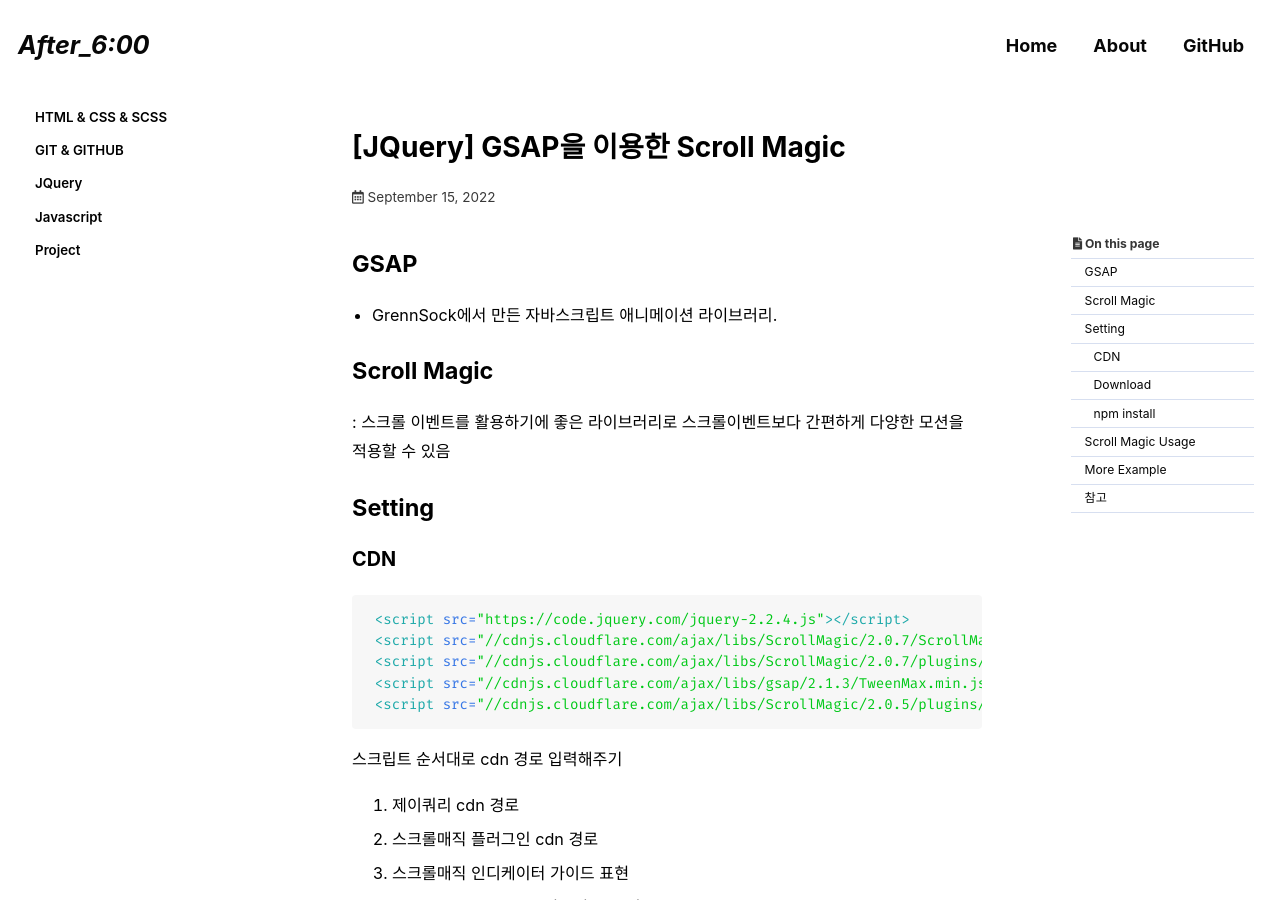
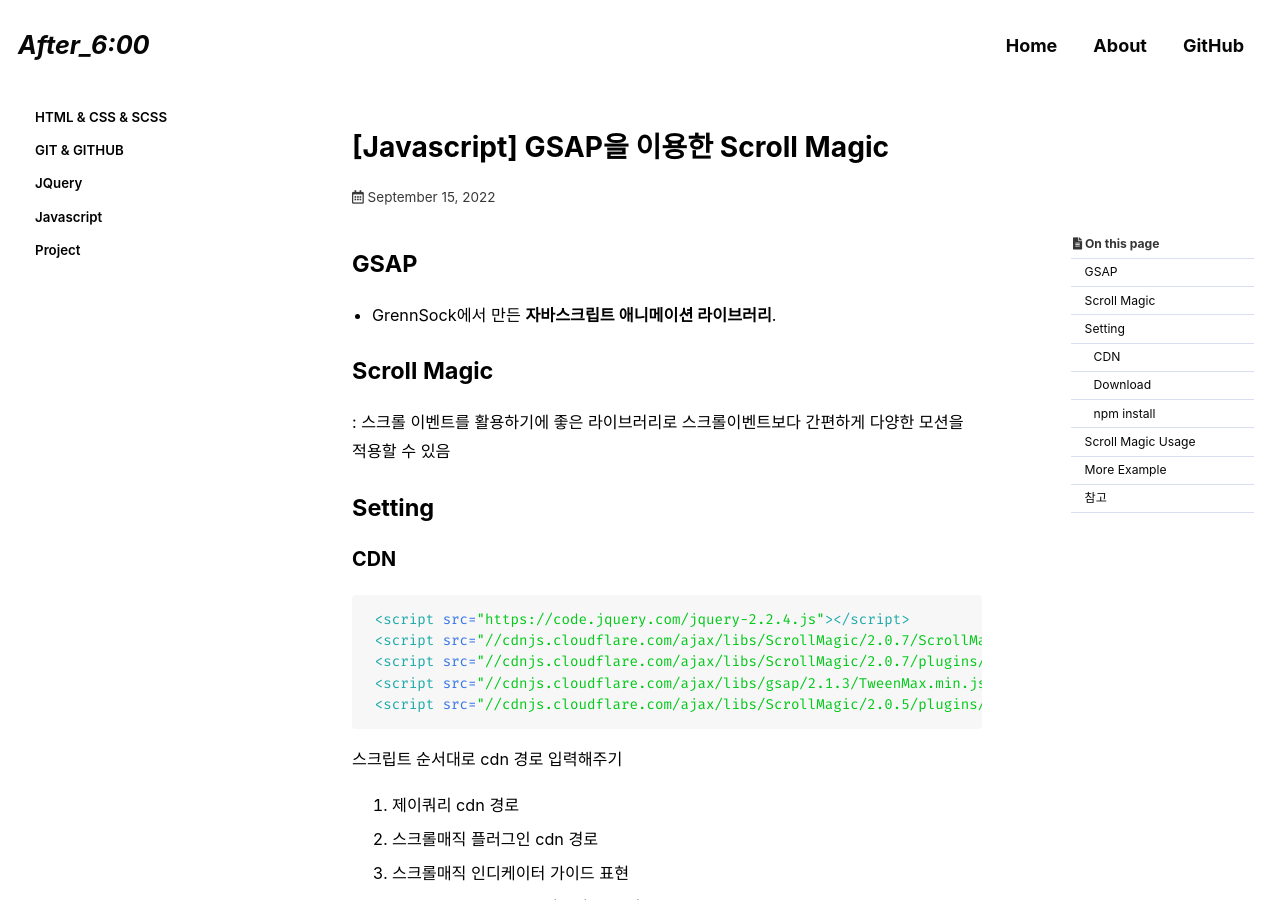
Before and after one commit to Chohyejin53/Chohyejin53.github.io, a Jekyll site: the page built from _posts/2022-09-15-categories-gsap_scrollmagic.md, in a window 1280 px wide and 900 px high. Built offline with Jekyll 4.4.1, drawn with Linux system fonts in a browser that asks for light colours; cached includes are drawn as plain includes; some web fonts are replaced; comment, search, counter and statistics services are not loaded.

Commit message:
Update 2022-09-15-categories-gsap_scrollmagic.md

```diff
--- a/_posts/2022-09-15-categories-gsap_scrollmagic.md
+++ b/_posts/2022-09-15-categories-gsap_scrollmagic.md
@@ -1,13 +1,13 @@
 ---
-title: "[JQuery] GSAP을 이용한 Scroll Magic"
+title: "[Javascript] GSAP을 이용한 Scroll Magic"
 excerpt: ""
 
 categories:
-  - JQuery
+  - Javascript
 tags:
-  - [JQuery, GSAP, scroll-event]
+  - [Javascript, GSAP, scroll-event]
 
-permalink: /JQuery/gsap_scrollmagic/
+permalink: /Javascript/gsap_scrollmagic/
 
 toc: true
 toc_sticky: true
@@ -17,7 +17,7 @@ last_modified_at: 2022-09-15
 ---
 
 ## GSAP
-- GrennSock에서 만든 자바스크립트 애니메이션 라이브러리.
+- GrennSock에서 만든 **자바스크립트 애니메이션 라이브러리**.
 
 ## Scroll Magic
 : 스크롤 이벤트를 활용하기에 좋은 라이브러리로 스크롤이벤트보다 간편하게 다양한 모션을 적용할 수 있음
```
